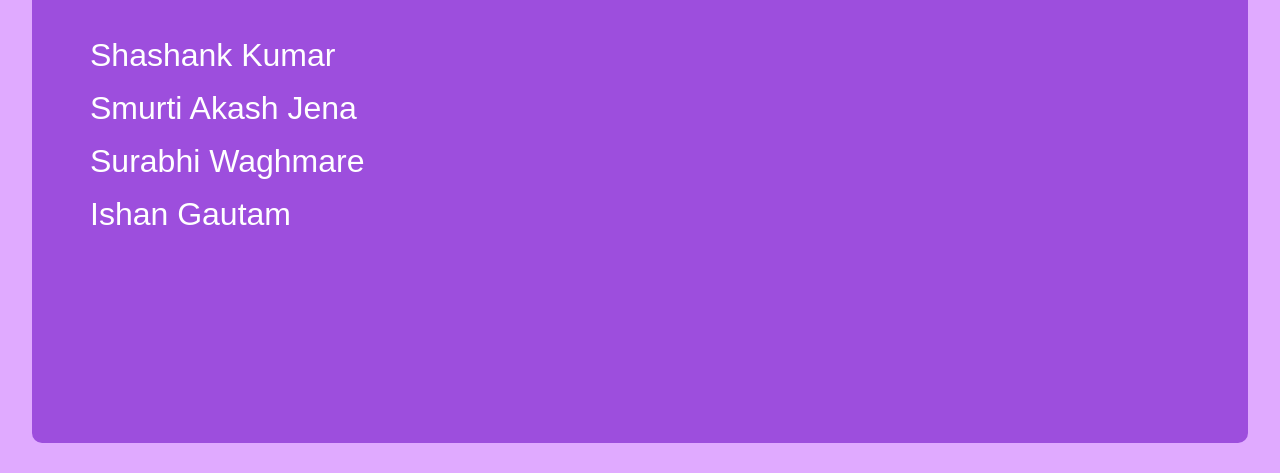
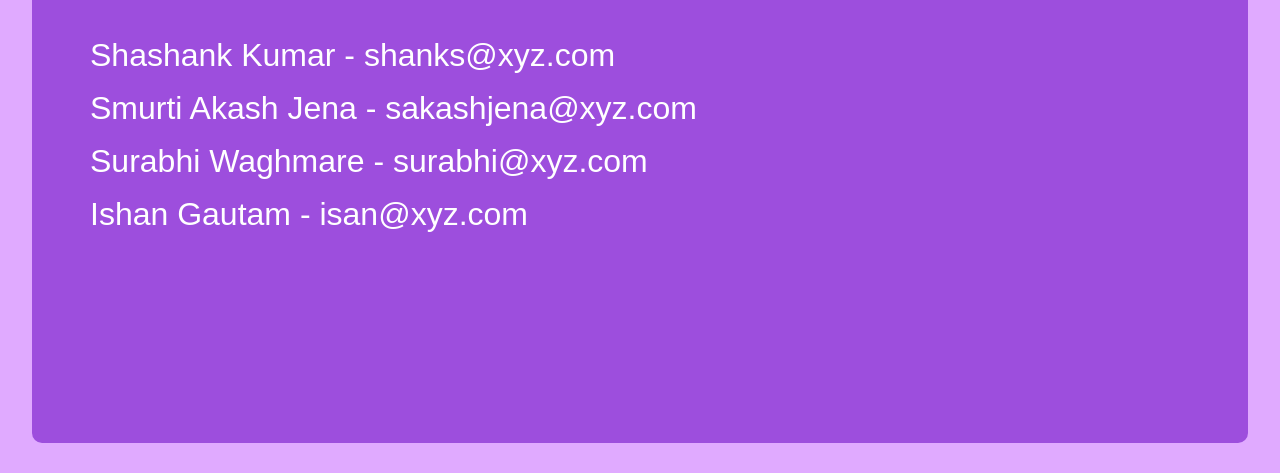
Before and after one commit to WhiteFang033/Travee, a plain HTML site: page contact.html in a window 1280 px wide. Shown: the part 333-806 px from the top of the page. Drawn offline with Linux system fonts and the light colour scheme.

Commit message:
added contact section

```diff
--- a/contact.html
+++ b/contact.html
@@ -26,10 +26,10 @@
         <div class="content">
           <div class="team">Team Pioneers-</div>
             <ul>
-                <li>Shashank Kumar</li>
-                <li>Smurti Akash Jena</li>
-                <li>Surabhi Waghmare</li>
-                <li>Ishan Gautam</li>
+                <li>Shashank Kumar - shanks@xyz.com</li>
+                <li>Smurti Akash Jena - sakashjena@xyz.com</li>
+                <li>Surabhi Waghmare - surabhi@xyz.com</li>
+                <li>Ishan Gautam - isan@xyz.com</li>
             </ul>
         </div>
     </div>
--- a/css/contact-us.css
+++ b/css/contact-us.css
@@ -91,7 +91,7 @@ body{
 
 .content ul li{
     list-style: none;
-    width: 40%;
+    width: 70%;
     text-align: start;
     padding: 0.5rem;
     font-weight: 400;
--- a/css/login.css
+++ b/css/login.css
@@ -18,7 +18,7 @@
 .login-box{
     height: 60vh;
     width: 45vh;
-    backdrop-filter: blur(30px);
+    backdrop-filter: blur(10px);
     background-color: rgba(0, 0, 0, 0.208);
     position: absolute;
     top: 150%;
@@ -34,7 +34,7 @@
 .sign-box{
     height: 60vh;
     width: 45vh;
-    backdrop-filter: blur(30px);
+    backdrop-filter: blur(15px);
     background-color: rgba(0, 0, 0, 0.208);
     position: absolute;
     top: 50%;
```
